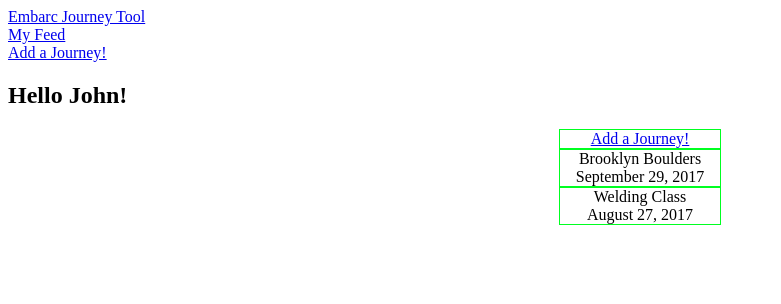
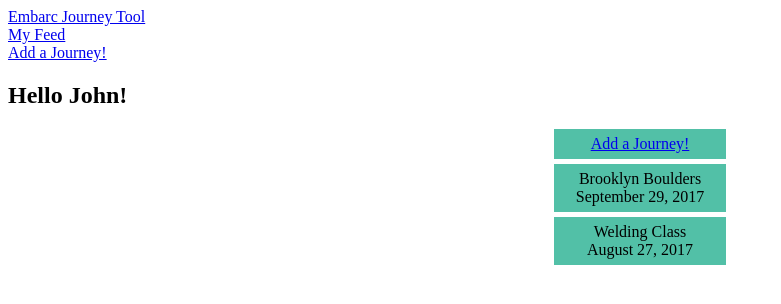
Before and after one commit to cfg-chicago/team-2, a plain HTML site: page index.html in a window 1280 px wide. Shown: the whole page, without its empty margins (0-781 px from the left). Drawn offline with Linux system fonts and the light colour scheme.

Commit message:
updated css a little but not much

```diff
--- a/css/style.css
+++ b/css/style.css
@@ -5,9 +5,10 @@ ul {
 
 }
 .journey_list li{
-    margin: 0 auto;
-    border: 1px solid #00ff21;
-    fill: #00ff21;
+    margin: 5px auto;
+    padding: 5px;
+    border: 1px solid #52C0A7;
+    background-color: #52C0A7;
     text-align: center;
     width: 160px;
 
```
